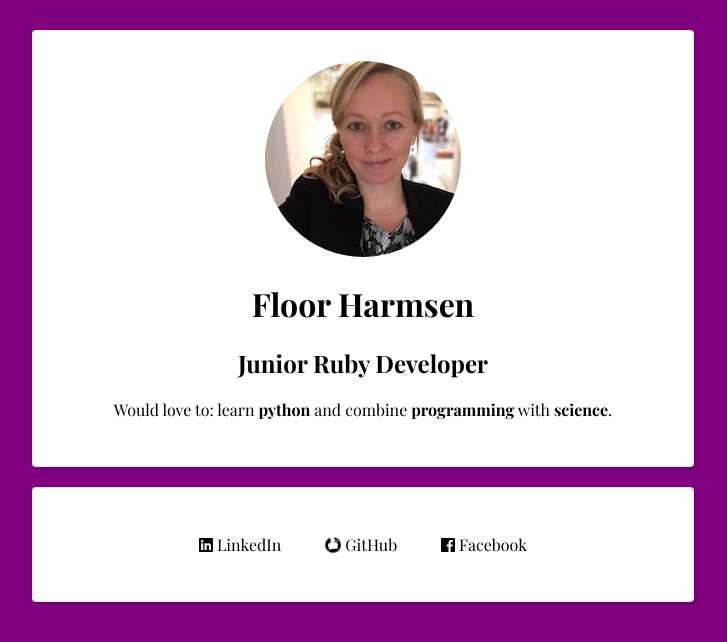
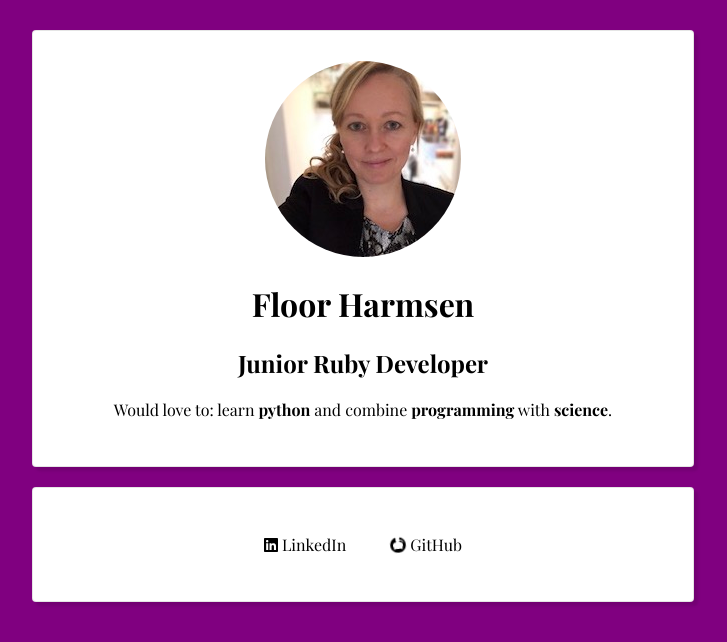
Before and after one commit to Fl00rtje/profile, a plain HTML site: page index.html in a window 1280 px wide. Shown: the whole page, without its empty margins (277-1004 px from the left). Drawn offline with nearby package versions, Linux system fonts and the light colour scheme.

Commit message:
removed the facebook icon

```diff
--- a/index.html
+++ b/index.html
@@ -31,12 +31,6 @@
             GitHub
             </a>
           </li>
-          <li>
-            <a href="https://www.facebook.com/floor.harmsen.37" target="_blank" id="facebook">
-            <i class="fab fa-facebook facebook-icon"></i>
-            Facebook
-            </a>
-          </li>
         </ul>
       </div>
     </div>
```
